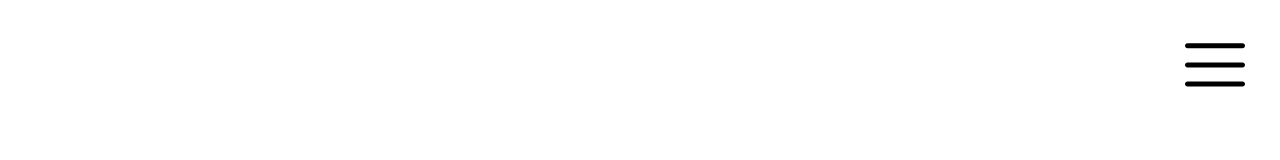
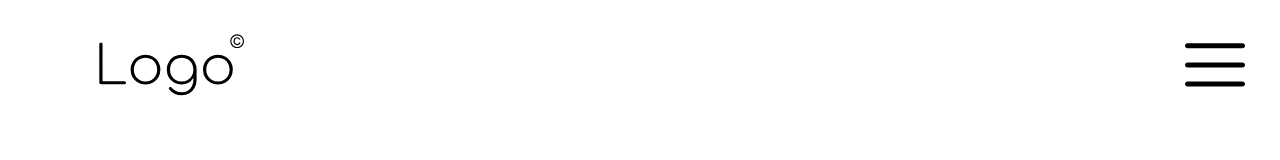
Before and after one commit to icheff/energia.fr, a plain HTML site: page header/index.html in a window 1280 px wide. Drawn offline with Linux system fonts and the light colour scheme; files whose address does not match are found by name.

Commit message:
Page published

```diff
--- a/header/index.html
+++ b/header/index.html
@@ -11,8 +11,8 @@
       </head>
       <body class="notranslate">
         <div class="header">
-          <section id="jRUGrrH" data-type="section" class="admin-index1" tag="section"><style id="UFvNSSG" type="text/css">@media screen and (min-width:0px){#jRUGrrH{width:300px;height:100px;position:absolute;top:15px;left:15px;display:grid;place-content:center;}}
-@media screen and (max-width:640px){#jRUGrrH{width:calc(100vw-100px);height:100px;position:absolute;top:0px;left:0px;display:grid;place-content:center;}}</style><picture id="tNeqoev"><source srcset="" media="(max-width:640px)"><source srcset="" media="(min-width:641px) and (max-width:768px)"><source srcset="" media="(min-width:769px) and (max-width:1024px)"><source srcset="" media="(min-width:1025px) and (max-width:1280px)"><source srcset="" media="(min-width:1281px)">        <img id="kNgoMTX" src="https://raw.githubusercontent.com/icheff/energia.fr/main/media/images/logo-black.svg" data-type="img-bg" loading="lazy" class="" tag="img"></picture></section><section id="CrayLpp" data-type="section" class="admin-tag admin-index2" tag="section"><style id="BYFlGRf" type="text/css">@media screen and (min-width:0px){#CrayLpp{width:100px;height:100px;position:fixed;top:15px;right:15px;padding:20px;}}
+          <section id="jRUGrrH" data-type="section" class="admin-index1" tag="section"><style id="UFvNSSG" type="text/css">@media screen and (min-width:0px){#jRUGrrH{width:300px;height:100px;position:absolute;top:15px;left:15px;}}
+@media screen and (max-width:640px){#jRUGrrH{width:calc(100vw-100px);height:100px;position:absolute;top:0px;left:0px;}}</style><picture id="tNeqoev"><source srcset="" media="(max-width:640px)"><source srcset="" media="(min-width:641px) and (max-width:768px)"><source srcset="" media="(min-width:769px) and (max-width:1024px)"><source srcset="" media="(min-width:1025px) and (max-width:1280px)"><source srcset="" media="(min-width:1281px)">        <img id="kNgoMTX" src="https://raw.githubusercontent.com/icheff/energia.fr/main/media/images/logo-black.svg" data-type="img-bg" loading="lazy" class="" tag="img"></picture></section><section id="CrayLpp" data-type="section" class="admin-index2 admin-tag" tag="section"><style id="BYFlGRf" type="text/css">@media screen and (min-width:0px){#CrayLpp{width:100px;height:100px;position:fixed;top:15px;right:15px;padding:20px;}}
 @media screen and (max-width:640px){#CrayLpp{width:100px;height:100px;position:fixed;top:0px;right:0px;padding:20px;}}</style><picture id="BJnllQo"><source srcset="" media="(max-width:640px)"><source srcset="" media="(min-width:641px) and (max-width:768px)"><source srcset="" media="(min-width:769px) and (max-width:1024px)"><source srcset="" media="(min-width:1025px) and (max-width:1280px)"><source srcset="" media="(min-width:1281px)">        <img id="CWaoMst" src="https://raw.githubusercontent.com/icheff/energia.fr/main/media/images/menu-black.svg" data-type="img-bg" loading="lazy" class="" tag="img"></picture></section>
         </div>
         <footer>
```
